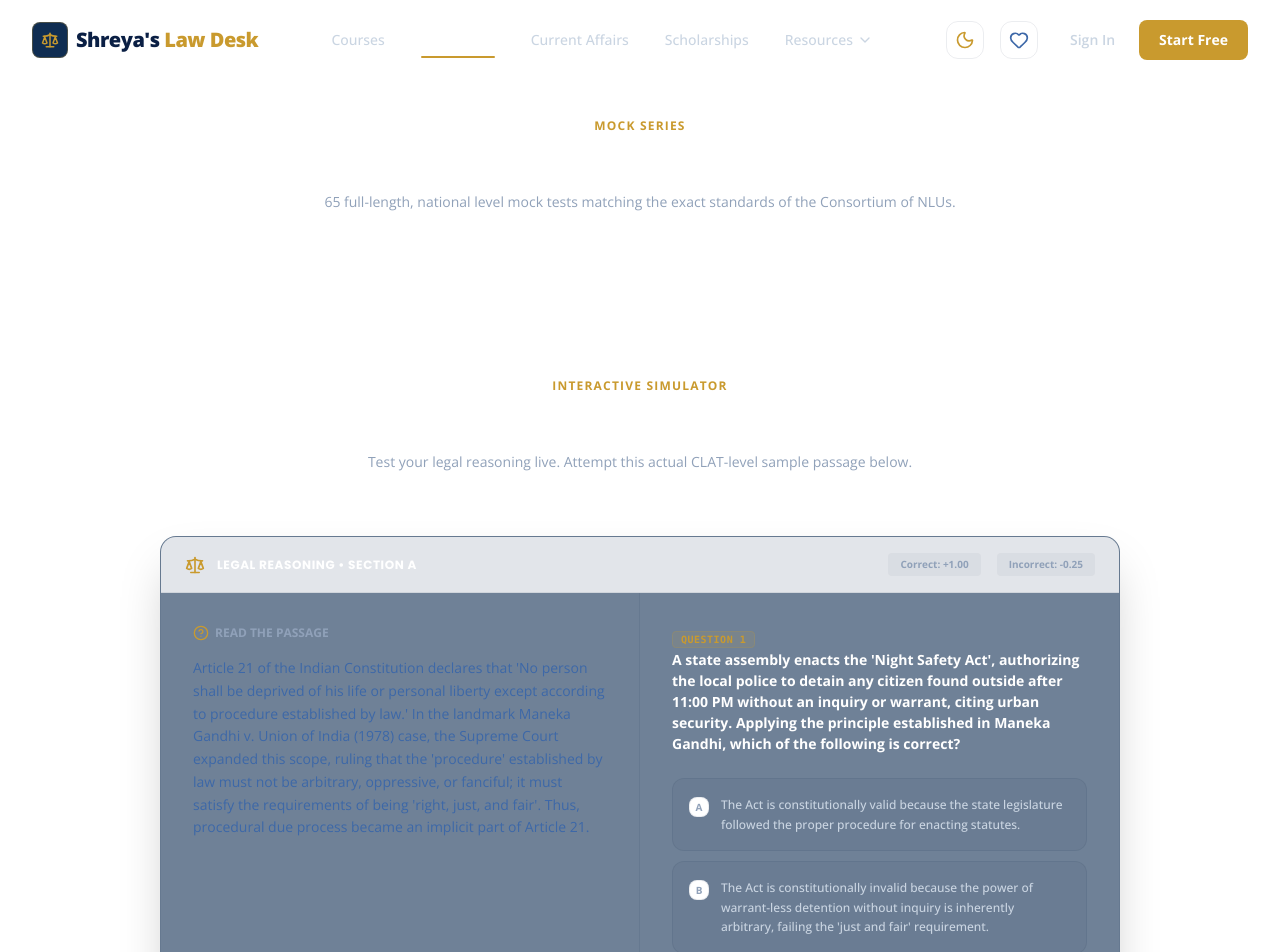
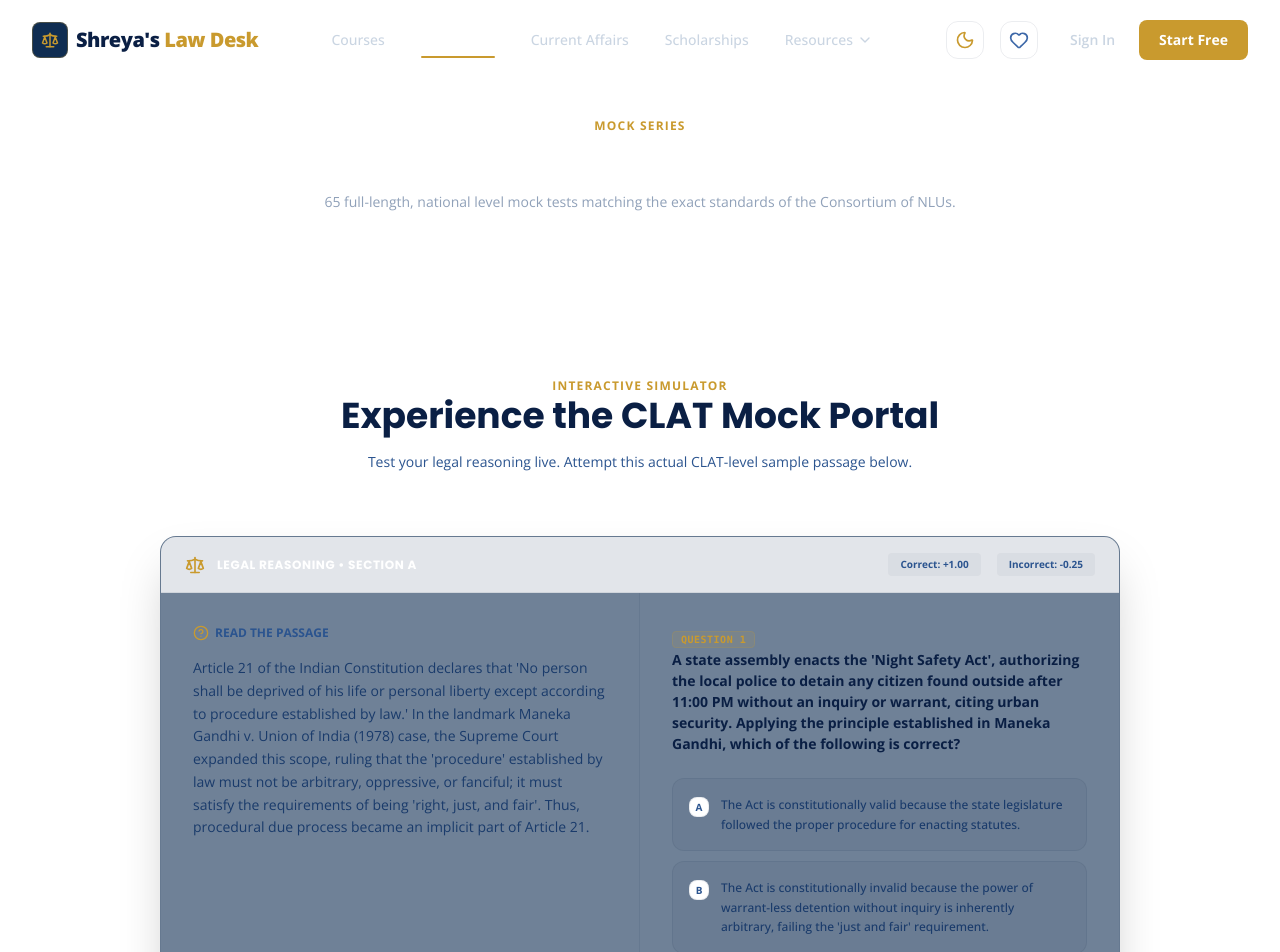
Before and after one commit to nilesh0002/lexvantage-edtech-platform, a Next.js app in the folder frontend/: page /mock-tests in a window 1280 px wide. Shown: the top 952 px of the page. Built offline with nearby package versions, Linux system fonts and the light colour scheme.

Commit message:
Update layout aesthetics, improve text contrast, remove scholarship test, and set mentor image

```diff
--- a/frontend/src/components/Footer.tsx
+++ b/frontend/src/components/Footer.tsx
@@ -135,7 +135,6 @@ export default function Footer() {
               <li><Link href="/current-affairs" className="hover:text-white transition-colors">Daily Current Affairs</Link></li>
               <li><Link href="/free-notes" className="hover:text-white transition-colors">LL.B Semester Notes</Link></li>
               <li><Link href="/mock-tests" className="hover:text-white transition-colors">Free Mock Tests</Link></li>
-              <li><Link href="/scholarships" className="hover:text-white transition-colors">Scholarship Test</Link></li>
             </ul>
           </div>
 
--- a/frontend/src/components/home/Faculty.tsx
+++ b/frontend/src/components/home/Faculty.tsx
@@ -72,7 +72,7 @@ export default function Faculty() {
                     <img
                       src={member.avatar}
                       alt={member.name}
-                      className="w-4/5 h-4/5 object-contain"
+                      className="w-full h-full object-cover"
                     />
                     {/* Overlay specialty badge */}
                     <div className="absolute bottom-2 right-2 w-7 h-7 rounded-lg bg-brand-navy-900 border border-white/10 flex items-center justify-center shadow-lg">
--- a/frontend/src/components/home/Hero.tsx
+++ b/frontend/src/components/home/Hero.tsx
@@ -51,10 +51,7 @@ export default function Hero({ onStartFree, onBookDemo, onExploreCourses }: Hero
           animate="visible"
           className="space-y-6 flex flex-col items-center justify-center"
         >
-          {/* Pill Badge */}
-          <motion.div variants={itemVariants} className="inline-flex items-center gap-2 px-3 py-1 rounded-md bg-brand-navy-900 border border-white/5 text-brand-gold-500 text-xs font-bold uppercase tracking-wider">
-            <span>National Law University Preparation</span>
-          </motion.div>
+
 
           {/* Main Headline */}
           <motion.h1 variants={itemVariants} className="text-4xl sm:text-5xl lg:text-6xl font-sans font-black tracking-tight text-slate-150 leading-[1.15] max-w-2xl">
--- a/frontend/src/components/home/MockTestPreview.tsx
+++ b/frontend/src/components/home/MockTestPreview.tsx
@@ -50,10 +50,10 @@ export default function MockTestPreview({ onStartFullMock }: MockTestPreviewProp
           <span className="text-xs font-bold uppercase tracking-widest text-brand-gold-500">
             Interactive Simulator
           </span>
-          <h2 className="text-3xl sm:text-4xl font-serif font-bold text-white">
+          <h2 className="text-3xl sm:text-4xl font-serif font-bold text-slate-150">
             Experience the CLAT Mock Portal
           </h2>
-          <p className="text-slate-400 text-sm font-light">
+          <p className="text-slate-335 text-sm font-light">
             Test your legal reasoning live. Attempt this actual CLAT-level sample passage below.
           </p>
         </div>
@@ -70,10 +70,10 @@ export default function MockTestPreview({ onStartFullMock }: MockTestPreviewProp
             </div>
 
             <div className="flex items-center gap-4">
-              <div className="px-3 py-1 rounded bg-white/5 text-[10px] font-bold text-slate-400">
+              <div className="px-3 py-1 rounded bg-white/5 text-[10px] font-bold text-slate-335">
                 Correct: +1.00
               </div>
-              <div className="px-3 py-1 rounded bg-white/5 text-[10px] font-bold text-slate-400">
+              <div className="px-3 py-1 rounded bg-white/5 text-[10px] font-bold text-slate-335">
                 Incorrect: -0.25
               </div>
             </div>
@@ -85,11 +85,11 @@ export default function MockTestPreview({ onStartFullMock }: MockTestPreviewProp
               <div className={`p-6 sm:p-8 space-y-4 overflow-y-auto transition-all duration-300 ${
                 passageExpanded ? "max-h-none lg:max-h-[380px]" : "max-h-[160px] lg:max-h-[380px]"
               }`}>
-                <h3 className="text-xs font-bold uppercase text-slate-400 flex items-center gap-1.5">
+                <h3 className="text-xs font-bold uppercase text-slate-335 flex items-center gap-1.5">
                   <HelpCircle className="w-4 h-4 text-brand-gold-500" />
                   Read the Passage
                 </h3>
-                <p className="text-slate-350 text-sm leading-relaxed font-light">
+                <p className="text-slate-250 text-sm leading-relaxed font-light">
                   {questionData.passage}
                 </p>
               </div>
@@ -115,7 +115,7 @@ export default function MockTestPreview({ onStartFullMock }: MockTestPreviewProp
                 <span className="px-2 py-0.5 rounded bg-brand-blue-500/10 border border-brand-blue-500/20 text-brand-blue-500 text-[10px] font-bold uppercase tracking-wider font-mono">
                   Question 1
                 </span>
-                <h4 className="text-white text-sm font-bold leading-normal">
+                <h4 className="text-slate-150 text-sm font-bold leading-normal">
                   {questionData.question}
                 </h4>
               </div>
@@ -126,16 +126,16 @@ export default function MockTestPreview({ onStartFullMock }: MockTestPreviewProp
                   const isSelected = selectedOption === opt.id;
                   const isCorrect = opt.id === questionData.correctAnswer;
 
-                  let optionClass = "border-white/5 bg-white/5 text-slate-300 hover:bg-white/10 hover:border-white/15";
+                  let optionClass = "border-white/5 bg-white/5 text-slate-250 hover:bg-white/10 hover:border-white/15";
                   if (isSelected && !submitted) {
-                    optionClass = "border-brand-blue-500/50 bg-brand-blue-500/5 text-white shadow-lg shadow-brand-blue-500/5";
+                    optionClass = "border-brand-blue-500/50 bg-brand-blue-500/5 text-slate-150 shadow-lg shadow-brand-blue-500/5";
                   } else if (submitted) {
                     if (isCorrect) {
-                      optionClass = "border-emerald-500/40 bg-emerald-500/5 text-emerald-400";
+                      optionClass = "border-emerald-500/40 bg-emerald-500/5 text-emerald-600 dark:text-emerald-400";
                     } else if (isSelected) {
-                      optionClass = "border-rose-500/40 bg-rose-500/5 text-rose-450";
+                      optionClass = "border-rose-500/40 bg-rose-500/5 text-rose-600 dark:text-rose-450";
                     } else {
-                      optionClass = "border-white/5 bg-white/5 text-slate-500 opacity-60";
+                      optionClass = "border-white/5 bg-white/5 text-slate-350 opacity-60";
                     }
                   }
 
@@ -153,7 +153,7 @@ export default function MockTestPreview({ onStartFullMock }: MockTestPreviewProp
                           ? "bg-emerald-500 border-emerald-500 text-brand-navy-950"
                           : submitted && isSelected
                           ? "bg-rose-500 border-rose-500 text-white"
-                          : "border-white/10 bg-brand-navy-950 text-slate-400"
+                          : "border-white/10 bg-brand-navy-950 text-slate-335"
                       }`}>
                         {opt.id}
                       </span>
@@ -185,8 +185,8 @@ export default function MockTestPreview({ onStartFullMock }: MockTestPreviewProp
                       {/* Explanation box */}
                       <div className={`p-4 rounded-xl text-xs leading-relaxed border ${
                         selectedOption === questionData.correctAnswer
-                          ? "bg-emerald-500/5 border-emerald-500/25 text-slate-350"
-                          : "bg-rose-500/5 border-rose-500/20 text-slate-350"
+                          ? "bg-emerald-500/5 border-emerald-500/25 text-slate-250"
+                          : "bg-rose-500/5 border-rose-500/20 text-slate-250"
                       }`}>
                         <div className="flex items-center gap-2 mb-2 font-bold">
                           {selectedOption === questionData.correctAnswer ? (
@@ -208,7 +208,7 @@ export default function MockTestPreview({ onStartFullMock }: MockTestPreviewProp
                       <div className="flex flex-col sm:flex-row gap-3">
                         <button
                           onClick={handleReset}
-                          className="w-full sm:w-1/3 py-3 rounded-xl bg-white/5 border border-white/10 hover:bg-white/10 text-slate-300 hover:text-white transition-all text-xs font-bold"
+                          className="w-full sm:w-1/3 py-3 rounded-xl bg-white/5 border border-white/10 hover:bg-white/10 text-slate-250 hover:text-slate-150 transition-all text-xs font-bold"
                         >
                           Retry Question
                         </button>
--- a/frontend/src/components/home/WhyChooseUs.tsx
+++ b/frontend/src/components/home/WhyChooseUs.tsx
@@ -94,7 +94,7 @@ export default function WhyChooseUs() {
           <h2 className="text-3xl sm:text-4xl font-serif font-bold text-slate-150">
             Why Future Lawyers Choose Shreya's Law Desk
           </h2>
-          <p className="text-slate-405 text-base font-light">
+          <p className="text-slate-250 text-base font-light">
             We guide you through your law entrance exams, and support you all the way through your 5 years in law school with premium course articles, study guides, and legal notes.
           </p>
         </div>
@@ -125,13 +125,13 @@ export default function WhyChooseUs() {
                   <h3 className="text-lg font-bold text-slate-150 group-hover:text-brand-blue-500 transition-colors">
                     {feature.title}
                   </h3>
-                  <p className="text-slate-405 text-sm leading-relaxed font-light">
+                  <p className="text-slate-250 text-sm leading-relaxed font-light">
                     {feature.description}
                   </p>
                 </div>
 
                 <div className="pt-6 mt-4 border-t border-white/5 flex items-center justify-between">
-                  <span className="text-xs font-bold text-slate-400 group-hover:text-brand-gold-500 transition-colors flex items-center gap-1.5">
+                  <span className="text-xs font-bold text-slate-335 group-hover:text-brand-gold-500 transition-colors flex items-center gap-1.5">
                     Learn more <Zap className="w-3 h-3 text-brand-gold-500 transition-transform group-hover:scale-110" />
                   </span>
                 </div>
--- a/frontend/src/data/faculty.ts
+++ b/frontend/src/data/faculty.ts
@@ -16,7 +16,7 @@ export const facultyData: Educator[] = [
     role: "Founder & Lead Law Mentor",
     credentials: "B.L.S. LL.B. Graduate • Company Secretary (ICSI)",
     bio: "Hello! I'm Shreya Nadar, the founder of Shreya's Law Desk.\n\nI am a B.L.S. LL.B. graduate with a passion for making legal education simple, practical, and accessible. During my academic journey, I realized that many law students struggle with lengthy provisions and complex legal concepts. That's why I created Shreya's Law Desk—to help students understand the law through clear explanations, structured notes, and exam-oriented guidance.\n\nWhether you're preparing for LL.B. exams, CLAT UG/PG, LL.M. entrances, AIBE, Judiciary, or other competitive law examinations, my goal is to help you build a strong conceptual foundation and study with confidence.\n\nAt Shreya's Law Desk, you'll find quality learning, regular practice, and a supportive environment designed to help every aspiring legal professional succeed.",
-    avatar: "https://api.dicebear.com/7.x/avataaars/svg?seed=Shreya",
+    avatar: "/mentor.jpg",
     specialtyIcon: Scale,
   }
 ];
```
Also changed, not shown: frontend/src/components/home/CurrentAffairsPreview.tsx (+13 -13 lines), frontend/src/components/home/Faq.tsx (+6 -6 lines), frontend/public/mentor.jpg (added).
